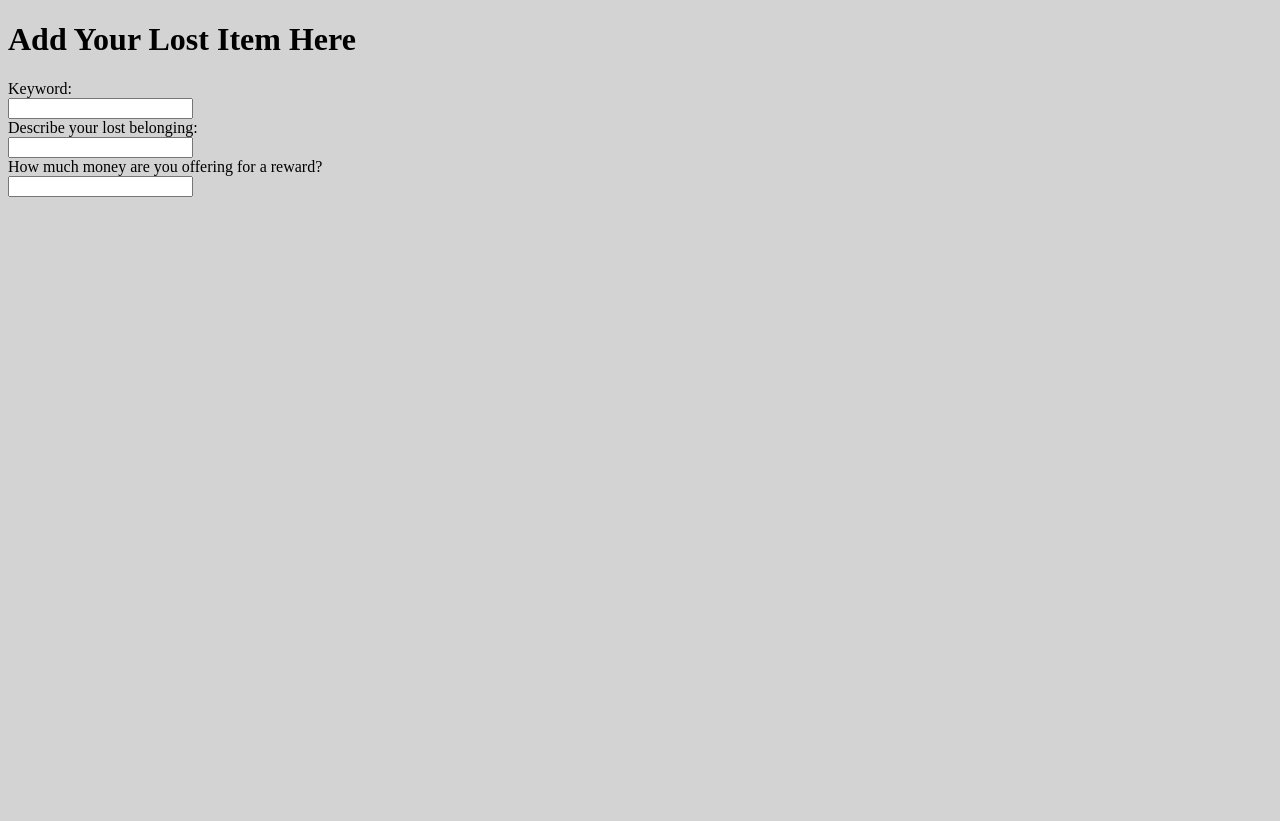
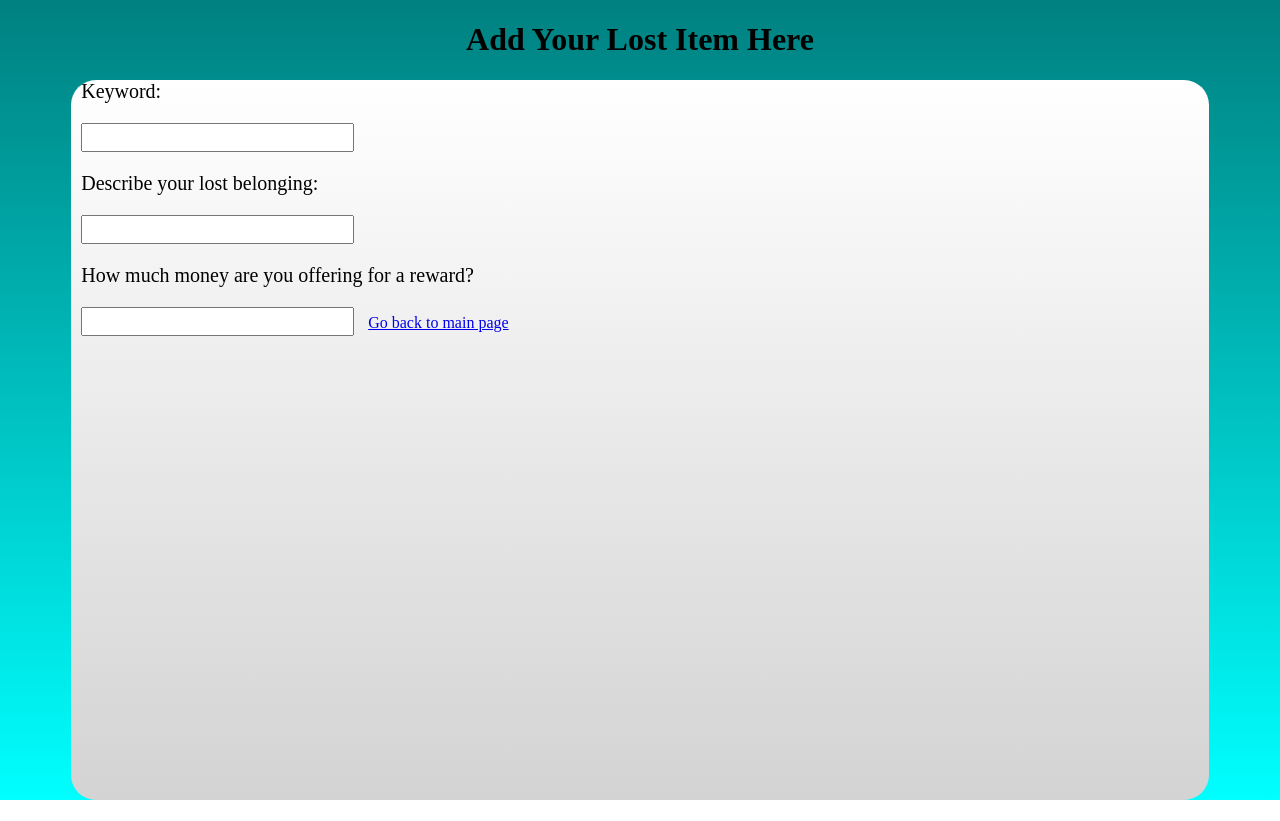
Before and after one commit to ccarey221/mvp, a website: page client/app/addItems/addItem.html at #/found in a window 1280 px wide. Before the commit the page ends 800 px from the top, so only its background shows below. Drawn offline with Linux system fonts and the light colour scheme.

Commit message:
prettify

```diff
--- a/client/app/addItems/addItem.html
+++ b/client/app/addItems/addItem.html
@@ -1,18 +1,22 @@
 <!DOCTYPE html>
 <html ng-app="app">
 <head>
+  <script type="text/javascript" src="addItemController.js"></script>
   <link rel="stylesheet" type='text/css' href="../../styles/styles.css">
   <title>Add Your Lost Item Here</title>
 </head>
-<body>
+<body ng-controller='AddItemController'>
   <h1>Add Your Lost Item Here</h1>
-  <form class="newItem" type='submit'>
-    Keyword:<br>
-    <input class="name" /><br>
-    Describe your lost belonging:<br>
-    <input class="description" /><br>
-    How much money are you offering for a reward?<br>
-    <input class='reward' />
-  </form>
+  <div class='container'>
+    <form class="newItem" type='submit'>
+      <div class='name'>Keyword:</div>
+      <input class="name" /><br>
+      <div class='description'>Describe your lost belonging:</div>
+      <input class="description" /><br>
+      <div class='reward'>How much money are you offering for a reward?</div>
+      <input class='reward' />
+      <a href="../../index.html">Go back to main page</a>
+    </form>
+  </div>
 </body>
 </html>
--- a/client/app/addItems/addItemController.js
+++ b/client/app/addItems/addItemController.js
@@ -1,4 +1,3 @@
-var addItemController = angular.module('addItemController', [])
-.controller('addItemController', function($scope) {
-    $scope.search = 'hi';
+var AddItemController = angular.module('AddItemController', [])
+.controller('AddItemController', function($scope) {
 });
--- a/client/styles/styles.css
+++ b/client/styles/styles.css
@@ -1,18 +1,39 @@
-body {
-  background-color: lightgrey;
+html {
+  height: 100%;
 }
 
-.topDiv h1 {
-  float: center;
+body {
+  height: 100%;
+  background: linear-gradient(teal, cyan);
+  background-repeat: no-repeat;
+}
+
+h1 {
+  text-align: center;
   color: black;
 }
 
-.topDiv {
-  background-color: orange;
+.container {
+  width: 90%;
+  height: 90%;
+  position: relative;
+  border-radius: 25px;
+  left: 5%;
+  background: linear-gradient(white, lightgrey);
+
 }
 
-.addItem input {
-  margin: 0 0 0 10px;
+.searchItems {
+  width: 30%;
+  height: 20px;
+  margin: 10px;
+  border-radius: 25px;
+  position: relative;
+  left: 34%;
+}
+
+.lostItems {
+  float: center;
 }
 
 .addItem {
@@ -24,3 +45,18 @@ body {
   top: 500px;
   overflow: auto;
 }
+
+.name {
+  margin: 10px;
+  font-size: 20px;
+}
+
+.reward {
+  margin: 10px;
+  font-size: 20px;
+}
+
+.description {
+  margin: 10px;
+  font-size: 20px;
+}
--- a/package.json
+++ b/package.json
@@ -9,7 +9,7 @@
     "http": "0.0.0",
     "live-server": "^1.0.0",
     "mysql": "^2.11.1",
-    "nodemon": "^1.9.2",
+    "nodemon": "^1.9.2"
   },
   "devDependencies": {},
   "scripts": {
```
Also changed, not shown: client/app/app.js (+6 -2 lines), client/index.html (+6 -9 lines), client/itemController.js (+5 -3 lines), 3 other files.
